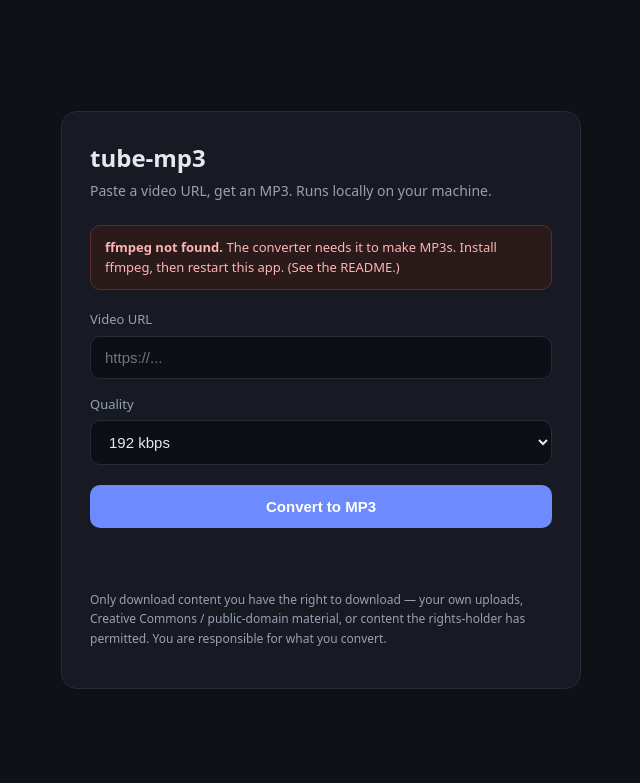
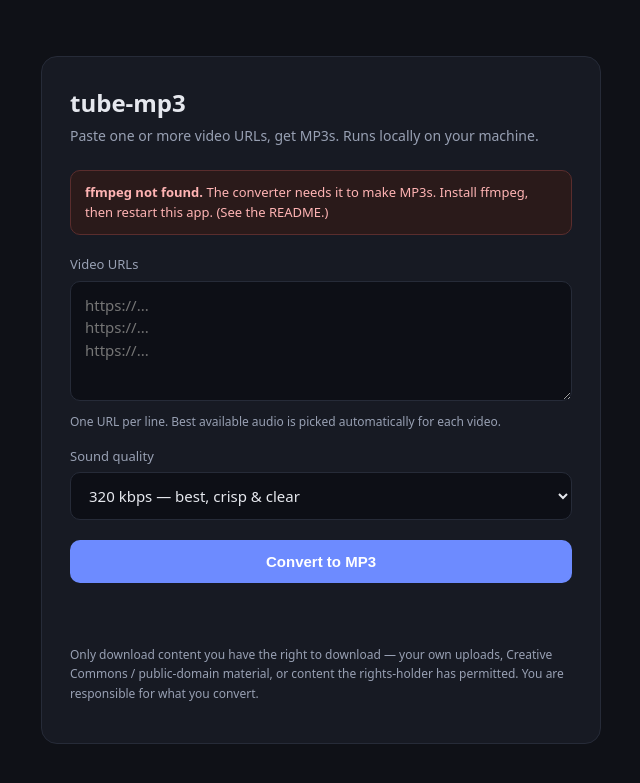
Before and after one commit to MoShin2003/tube-mp3, a Flask app: page / in a window 1280 px wide. Shown: the top 783 px of the page, without its empty margins (319-959 px from the left). Run offline with Flask 3, Linux system fonts and the light colour scheme.

Commit message:
Add batch conversion (multiple URLs) with best-audio + ZIP download
- Paste multiple URLs (one per line / comma / space separated); each is
  converted independently so one bad link can't sink the batch.
- Best available audio is selected per video (bestaudio), audio only; default
  quality raised to 320 kbps for crisp, clear sound.
- Results render as a per-track list (link or error), and 2+ successes are
  bundled into a one-click "Download all as ZIP".
- app.py: split_urls() + convert_one() helpers; /convert returns a results
  list + zip_url; /downloads now also serves batch .zip files.
- index.html: multi-line URL textarea, 320-default quality selector, results
  list, and ZIP button.
- README: batch + sound-quality notes.

Co-Authored-By: Claude Opus 4.8 <noreply@anthropic.com>
Claude-Session: https://claude.ai/code/session_01Dma8MVgGrZL6xVBk7iL2jg

```diff
--- a/app.py
+++ b/app.py
@@ -21,7 +21,10 @@ from __future__ import annotations
 
 import hmac
 import os
+import re
 import shutil
+import time
+import zipfile
 from pathlib import Path
 
 import yt_dlp
@@ -57,6 +60,62 @@ DOWNLOAD_DIR.mkdir(exist_ok=True)
 def ffmpeg_available() -> bool:
     """True if an `ffmpeg` binary is on the PATH."""
     return shutil.which("ffmpeg") is not None
+
+
+def split_urls(raw: str) -> list[str]:
+    """Turn a blob of pasted text into a clean list of URLs.
+
+    Accepts URLs separated by new lines, spaces, or commas, and keeps only
+    the ones that look like http(s) links.
+    """
+    parts = re.split(r"[\s,]+", (raw or "").strip())
+    return [p for p in parts if p.lower().startswith(("http://", "https://"))]
+
+
+def convert_one(url: str, bitrate: str) -> dict:
+    """Download the best audio for one URL and encode it to MP3.
+
+    Returns a result dict describing success or failure - it never raises,
+    so one bad link in a batch can't sink the rest.
+    """
+    ydl_opts = {
+        # bestaudio => yt-dlp automatically picks the highest-quality audio
+        # source available for THIS video; video is ignored entirely.
+        "format": "bestaudio/best",
+        # %(title)s is sanitized by yt-dlp into a safe filename.
+        "outtmpl": str(DOWNLOAD_DIR / "%(title)s.%(ext)s"),
+        "noplaylist": True,  # one URL -> one file
+        "quiet": True,
+        "no_warnings": True,
+        "postprocessors": [
+            {
+                "key": "FFmpegExtractAudio",
+                "preferredcodec": "mp3",
+                "preferredquality": bitrate,
+            },
+            {"key": "FFmpegMetadata"},
+        ],
+    }
+    try:
+        with yt_dlp.YoutubeDL(ydl_opts) as ydl:
+            info = ydl.extract_info(url, download=True)
+            # After FFmpegExtractAudio the real output ends in .mp3.
+            produced = Path(ydl.prepare_filename(info)).with_suffix(".mp3")
+    except yt_dlp.utils.DownloadError as exc:
+        return {"url": url, "ok": False, "error": f"Could not download: {exc}"}
+    except Exception as exc:  # noqa: BLE001 - surface anything else to the UI
+        return {"url": url, "ok": False, "error": f"Unexpected error: {exc}"}
+
+    if not produced.exists():
+        return {"url": url, "ok": False, "error": "No MP3 was produced."}
+
+    return {
+        "url": url,
+        "ok": True,
+        "title": info.get("title", produced.stem),
+        "filename": produced.name,
+        "download_url": url_for("download", filename=produced.name),
+    }
 
 
 @app.before_request
@@ -97,13 +156,16 @@ def index():
 
 @app.route("/convert", methods=["POST"])
 def convert():
-    url = (request.form.get("url") or "").strip()
-    bitrate = (request.form.get("bitrate") or "192").strip()
+    # Accept the new multi-line "urls" field, and still accept an old single
+    # "url" field for safety.
+    raw = request.form.get("urls") or request.form.get("url") or ""
+    bitrate = (request.form.get("bitrate") or "320").strip()
+    if bitrate not in ALLOWED_BITRATES:
+        bitrate = "320"
 
-    if not url:
-        return jsonify(error="Please paste a video URL."), 400
-    if bitrate not in ALLOWED_BITRATES:
-        bitrate = "192"
+    urls = split_urls(raw)
+    if not urls:
+        return jsonify(error="Please paste at least one video URL (http/https)."), 400
     if not ffmpeg_available():
         return (
             jsonify(
@@ -113,49 +175,35 @@ def convert():
             500,
         )
 
-    ydl_opts = {
-        "format": "bestaudio/best",
-        # %(title)s is sanitized by yt-dlp into a safe filename.
-        "outtmpl": str(DOWNLOAD_DIR / "%(title)s.%(ext)s"),
-        "noplaylist": True,  # one URL -> one file for the web UI
-        "quiet": True,
-        "no_warnings": True,
-        "postprocessors": [
-            {
-                "key": "FFmpegExtractAudio",
-                "preferredcodec": "mp3",
-                "preferredquality": bitrate,
-            },
-            {"key": "FFmpegMetadata"},
-        ],
-    }
+    # Convert each link in turn; a failure on one doesn't stop the others.
+    results = [convert_one(u, bitrate) for u in urls]
+    succeeded = [r for r in results if r["ok"]]
 
-    try:
-        with yt_dlp.YoutubeDL(ydl_opts) as ydl:
-            info = ydl.extract_info(url, download=True)
-            # After FFmpegExtractAudio the real output ends in .mp3.
-            produced = Path(ydl.prepare_filename(info)).with_suffix(".mp3")
-    except yt_dlp.utils.DownloadError as exc:
-        return jsonify(error=f"Could not download that URL: {exc}"), 400
-    except Exception as exc:  # noqa: BLE001 - surface anything else to the UI
-        return jsonify(error=f"Unexpected error: {exc}"), 500
+    # When 2+ tracks succeed, bundle them so the whole batch is one download.
+    zip_url = None
+    if len(succeeded) >= 2:
+        zip_name = f"tube-mp3_batch_{int(time.time())}.zip"
+        # MP3s are already compressed, so store (no re-compression) is fastest.
+        with zipfile.ZipFile(DOWNLOAD_DIR / zip_name, "w", zipfile.ZIP_STORED) as zf:
+            for r in succeeded:
+                path = DOWNLOAD_DIR / r["filename"]
+                if path.exists():
+                    zf.write(path, arcname=r["filename"])
+        zip_url = url_for("download", filename=zip_name)
 
-    if not produced.exists():
-        return jsonify(error="Conversion finished but no MP3 was produced."), 500
-
-    # Hand the browser a URL it can pull the finished file from.
     return jsonify(
-        title=info.get("title", produced.stem),
-        filename=produced.name,
-        download_url=url_for("download", filename=produced.name),
+        results=results,
+        zip_url=zip_url,
+        ok_count=len(succeeded),
+        fail_count=len(results) - len(succeeded),
     )
 
 
 @app.route("/downloads/<path:filename>")
 def download(filename: str):
-    """Serve a finished MP3 as an attachment."""
+    """Serve a finished MP3 (or a batch .zip) as an attachment."""
     # send_from_directory rejects path traversal (e.g. ../) for us.
-    if not filename.lower().endswith(".mp3"):
+    if not filename.lower().endswith((".mp3", ".zip")):
         abort(404)
     return send_from_directory(DOWNLOAD_DIR, filename, as_attachment=True)
 
--- a/templates/index.html
+++ b/templates/index.html
@@ -30,7 +30,7 @@
     }
     .card {
       width: 100%;
-      max-width: 520px;
+      max-width: 560px;
       background: var(--card);
       border: 1px solid var(--border);
       border-radius: 16px;
@@ -39,7 +39,7 @@
     h1 { margin: 0 0 4px; font-size: 24px; }
     .sub { margin: 0 0 24px; color: var(--muted); font-size: 14px; }
     label { display: block; font-size: 13px; color: var(--muted); margin: 0 0 6px; }
-    input[type="text"], select {
+    textarea, select {
       width: 100%;
       padding: 12px 14px;
       background: #0d0f16;
@@ -47,8 +47,11 @@
       border: 1px solid var(--border);
       border-radius: 10px;
       font-size: 15px;
+      font-family: inherit;
     }
-    input[type="text"]:focus, select:focus { outline: 2px solid var(--accent); border-color: transparent; }
+    textarea { min-height: 120px; resize: vertical; line-height: 1.5; }
+    textarea:focus, select:focus { outline: 2px solid var(--accent); border-color: transparent; }
+    .hint { margin: 6px 0 0; font-size: 12px; color: var(--muted); }
     .row { display: flex; gap: 12px; margin-top: 16px; align-items: flex-end; }
     .row .grow { flex: 1; }
     button {
@@ -68,7 +71,33 @@
     .status { margin-top: 18px; min-height: 22px; font-size: 14px; }
     .status.err { color: var(--danger); }
     .status.ok { color: var(--ok); }
-    .status a { color: var(--accent); font-weight: 600; }
+    .zipbtn {
+      display: inline-block;
+      margin-top: 14px;
+      padding: 11px 16px;
+      background: var(--ok);
+      color: #06240f;
+      border-radius: 10px;
+      font-weight: 700;
+      text-decoration: none;
+      font-size: 14px;
+    }
+    .results { list-style: none; margin: 14px 0 0; padding: 0; }
+    .results li {
+      display: flex;
+      align-items: baseline;
+      gap: 8px;
+      padding: 10px 0;
+      border-top: 1px solid var(--border);
+      font-size: 14px;
+      word-break: break-word;
+    }
+    .results .mark { flex: none; }
+    .results .body { flex: 1; }
+    .results a { color: var(--accent); font-weight: 600; text-decoration: none; }
+    .results a:hover { text-decoration: underline; }
+    .results .fail { color: var(--danger); }
+    .results .errmsg { display: block; color: var(--muted); font-size: 12px; margin-top: 2px; }
     .warn {
       margin: 0 0 20px;
       padding: 12px 14px;
@@ -88,7 +117,7 @@
 <body>
   <div class="card">
     <h1>tube-mp3</h1>
-    <p class="sub">Paste a video URL, get an MP3. Runs locally on your machine.</p>
+    <p class="sub">Paste one or more video URLs, get MP3s. Runs locally on your machine.</p>
 
     {% if not ffmpeg_ok %}
     <div class="warn">
@@ -98,17 +127,18 @@
     {% endif %}
 
     <form id="form">
-      <label for="url">Video URL</label>
-      <input type="text" id="url" name="url" placeholder="https://..." autocomplete="off" required />
+      <label for="urls">Video URLs</label>
+      <textarea id="urls" name="urls" placeholder="https://...&#10;https://...&#10;https://..." autocomplete="off" required></textarea>
+      <p class="hint">One URL per line. Best available audio is picked automatically for each video.</p>
 
       <div class="row">
         <div class="grow">
-          <label for="bitrate">Quality</label>
+          <label for="bitrate">Sound quality</label>
           <select id="bitrate" name="bitrate">
-            <option value="128">128 kbps</option>
-            <option value="192" selected>192 kbps</option>
+            <option value="320" selected>320 kbps &mdash; best, crisp &amp; clear</option>
             <option value="256">256 kbps</option>
-            <option value="320">320 kbps (best)</option>
+            <option value="192">192 kbps</option>
+            <option value="128">128 kbps &mdash; smallest files</option>
           </select>
         </div>
       </div>
@@ -117,6 +147,7 @@
     </form>
 
     <div id="status" class="status"></div>
+    <ul id="results" class="results"></ul>
 
     <p class="note">
       Only download content you have the right to download &mdash; your own
@@ -129,12 +160,23 @@
   <script>
     const form = document.getElementById("form");
     const btn = document.getElementById("go");
-    const status = document.getElementById("status");
+    const statusEl = document.getElementById("status");
+    const resultsEl = document.getElementById("results");
+
+    function escapeHtml(s) {
+      return String(s).replace(/[&<>"']/g, (c) => (
+        { "&": "&amp;", "<": "&lt;", ">": "&gt;", '"': "&quot;", "'": "&#39;" }[c]
+      ));
+    }
 
     form.addEventListener("submit", async (e) => {
       e.preventDefault();
-      status.className = "status";
-      status.innerHTML = '<span class="spin"></span>Working&hellip; this can take a moment.';
+      resultsEl.innerHTML = "";
+      const count = (document.getElementById("urls").value.match(/https?:\/\//g) || []).length;
+      statusEl.className = "status";
+      statusEl.innerHTML =
+        '<span class="spin"></span>Converting ' + (count || "your") +
+        ' link' + (count === 1 ? "" : "s") + '&hellip; this can take a bit.';
       btn.disabled = true;
 
       try {
@@ -142,15 +184,45 @@
         const data = await res.json();
         if (!res.ok) throw new Error(data.error || "Conversion failed.");
 
-        status.className = "status ok";
-        status.innerHTML =
-          'Done: <strong>' + (data.title || data.filename) + '</strong> &mdash; ' +
-          '<a href="' + data.download_url + '">download MP3</a>';
-        // Kick off the download automatically too.
-        window.location.href = data.download_url;
+        // Summary line.
+        const okc = data.ok_count, failc = data.fail_count;
+        statusEl.className = "status " + (okc ? "ok" : "err");
+        let summary = "Done: " + okc + " converted";
+        if (failc) summary += ", " + failc + " failed";
+        summary += ".";
+        if (data.zip_url) {
+          summary += '<br /><a class="zipbtn" href="' + data.zip_url + '">' +
+                     '&#11015; Download all (' + okc + ') as ZIP</a>';
+        }
+        statusEl.innerHTML = summary;
+
+        // Per-track list.
+        for (const r of data.results) {
+          const li = document.createElement("li");
+          if (r.ok) {
+            li.innerHTML =
+              '<span class="mark">&#9989;</span>' +
+              '<span class="body"><a href="' + r.download_url + '">' +
+              escapeHtml(r.title || r.filename) + '</a></span>';
+          } else {
+            li.innerHTML =
+              '<span class="mark fail">&#10060;</span>' +
+              '<span class="body">' + escapeHtml(r.url) +
+              '<span class="errmsg">' + escapeHtml(r.error || "Failed.") + '</span></span>';
+          }
+          resultsEl.appendChild(li);
+        }
+
+        // Auto-start the download: the ZIP for a batch, or the single file.
+        if (data.zip_url) {
+          window.location.href = data.zip_url;
+        } else if (okc === 1) {
+          const only = data.results.find((r) => r.ok);
+          if (only) window.location.href = only.download_url;
+        }
       } catch (err) {
-        status.className = "status err";
-        status.textContent = err.message;
+        statusEl.className = "status err";
+        statusEl.textContent = err.message;
       } finally {
         btn.disabled = false;
       }
```
Also changed, not shown: README.md.
